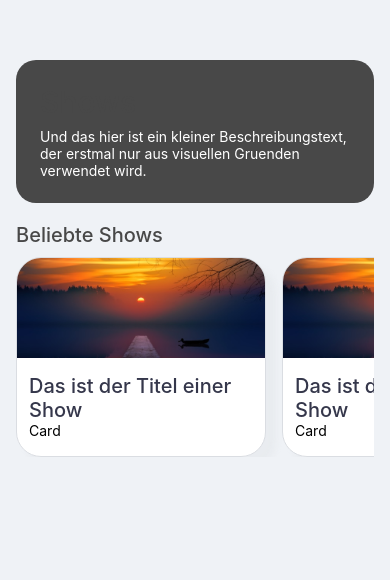
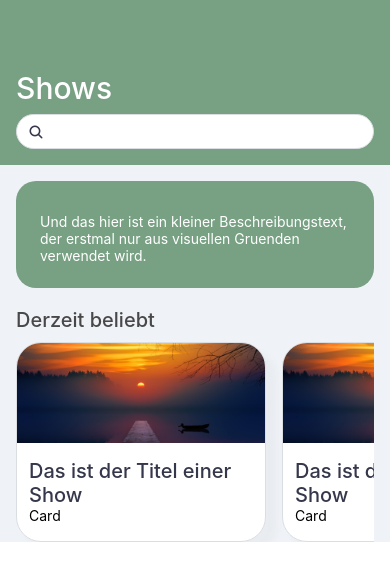
Before and after one commit to aajuu19/my-tv, a React Native app: screen / in a window 390 px wide. Shown: the top 580 px of the page. Built offline with nearby package versions, Linux system fonts and the light colour scheme.

Commit message:
Add Text input component, add header

```diff
--- a/App.tsx
+++ b/App.tsx
@@ -14,7 +14,6 @@ export default function App() {
 
 const styles = StyleSheet.create({
   container: {
-    flex: 1,
     backgroundColor: Colors.background,
   },
 });
--- /dev/null
+++ b/components/Header.tsx
@@ -0,0 +1,20 @@
+import { StyleSheet, View } from "react-native";
+import { Colors } from "../configs";
+
+type HeaderProps = {
+  children: React.ReactNode;
+};
+
+export const Header: React.FC<HeaderProps> = ({ children }) => {
+  return <View style={styles.container}>{children}</View>;
+};
+
+const styles = StyleSheet.create({
+  container: {
+    backgroundColor: Colors.primary,
+    paddingTop: 70,
+    paddingBottom: 16,
+    paddingHorizontal: 16,
+    marginBottom: 16,
+  },
+});
--- /dev/null
+++ b/components/forms/CustomTextInput.tsx
@@ -0,0 +1,56 @@
+import {
+  StyleProp,
+  StyleSheet,
+  TextInput,
+  TextInputProps,
+  TextStyle,
+  View,
+} from "react-native";
+import { Colors, StyleDefaults } from "../../configs";
+import Ionicons from "@expo/vector-icons/Ionicons";
+
+type CustomTextInputProps = {
+  style?: StyleProp<TextStyle>;
+  iconName?: keyof typeof Ionicons.glyphMap;
+} & TextInputProps;
+
+export const CustomTextInput: React.FC<CustomTextInputProps> = (props) => {
+  return (
+    <View style={styles.container}>
+      {props.iconName && (
+        <Ionicons
+          name={props.iconName}
+          size={16}
+          color={Colors.dark}
+          style={styles.icon}
+        />
+      )}
+
+      <TextInput {...props} style={[styles.input, props.style]} />
+    </View>
+  );
+};
+
+const styles = StyleSheet.create({
+  container: {
+    position: "relative",
+  },
+  icon: {
+    position: "absolute",
+    width: 16,
+    height: 16,
+    zIndex: 10,
+    top: "50%",
+    left: 12,
+    transform: [{ translateY: -4 }],
+  },
+  input: {
+    borderWidth: 1,
+    borderColor: Colors.border,
+    backgroundColor: Colors.light,
+    borderRadius: StyleDefaults.radius,
+    paddingVertical: 8,
+    paddingLeft: 32,
+    paddingRight: 16,
+  },
+});
--- a/components/index.ts
+++ b/components/index.ts
@@ -1,3 +1,5 @@
 export * from "./Button";
 export * from "./Card";
+export * from "./Header";
 export * from "./Headline";
+export * from "./forms/CustomTextInput";
--- a/features/shows/presentation/views/popular-view.tsx
+++ b/features/shows/presentation/views/popular-view.tsx
@@ -8,7 +8,7 @@ type PopularViewProps = {
 export const PopularView: React.FC<PopularViewProps> = ({ style }) => {
   return (
     <View style={[{ marginHorizontal: 16 }, style]}>
-      <Headline content="Beliebte Shows" as="h4" />
+      <Headline content="Derzeit beliebt" as="h4" />
       <ScrollView
         horizontal
         showsHorizontalScrollIndicator={false}
--- a/features/shows/presentation/views/shows-view.tsx
+++ b/features/shows/presentation/views/shows-view.tsx
@@ -1,14 +1,25 @@
 import { StyleSheet, Text, View } from "react-native";
 import { Colors } from "../../../../configs";
-import { Headline } from "../../../../components";
+import { Header, Headline, CustomTextInput } from "../../../../components";
 import { PopularView } from "./popular-view";
+import { useState } from "react";
 
 export const ShowsView = () => {
+  const [searchText, setSearchText] = useState("");
+
   return (
     <>
       <View style={styles.container}>
+        <Header>
+          <Headline content="Shows" as="h1" style={{ color: Colors.light }} />
+          <CustomTextInput
+            style={{ marginTop: 8 }}
+            value={searchText}
+            onChangeText={setSearchText}
+            iconName="search"
+          />
+        </Header>
         <View style={styles.viewHeader}>
-          <Headline content="Shows" as="h1" />
           <Text style={{ color: Colors.light, paddingTop: 8 }}>
             Und das hier ist ein kleiner Beschreibungstext, der erstmal nur aus
             visuellen Gruenden verwendet wird.
@@ -22,7 +33,6 @@ export const ShowsView = () => {
 
 const styles = StyleSheet.create({
   container: {
-    marginTop: 60,
     display: "flex",
     width: "100%",
     justifyContent: "flex-start",
@@ -30,7 +40,7 @@ const styles = StyleSheet.create({
   },
   viewHeader: {
     borderRadius: 20,
-    backgroundColor: Colors.tertiary,
+    backgroundColor: Colors.primary,
     marginHorizontal: 16,
     padding: 24,
   },
```
